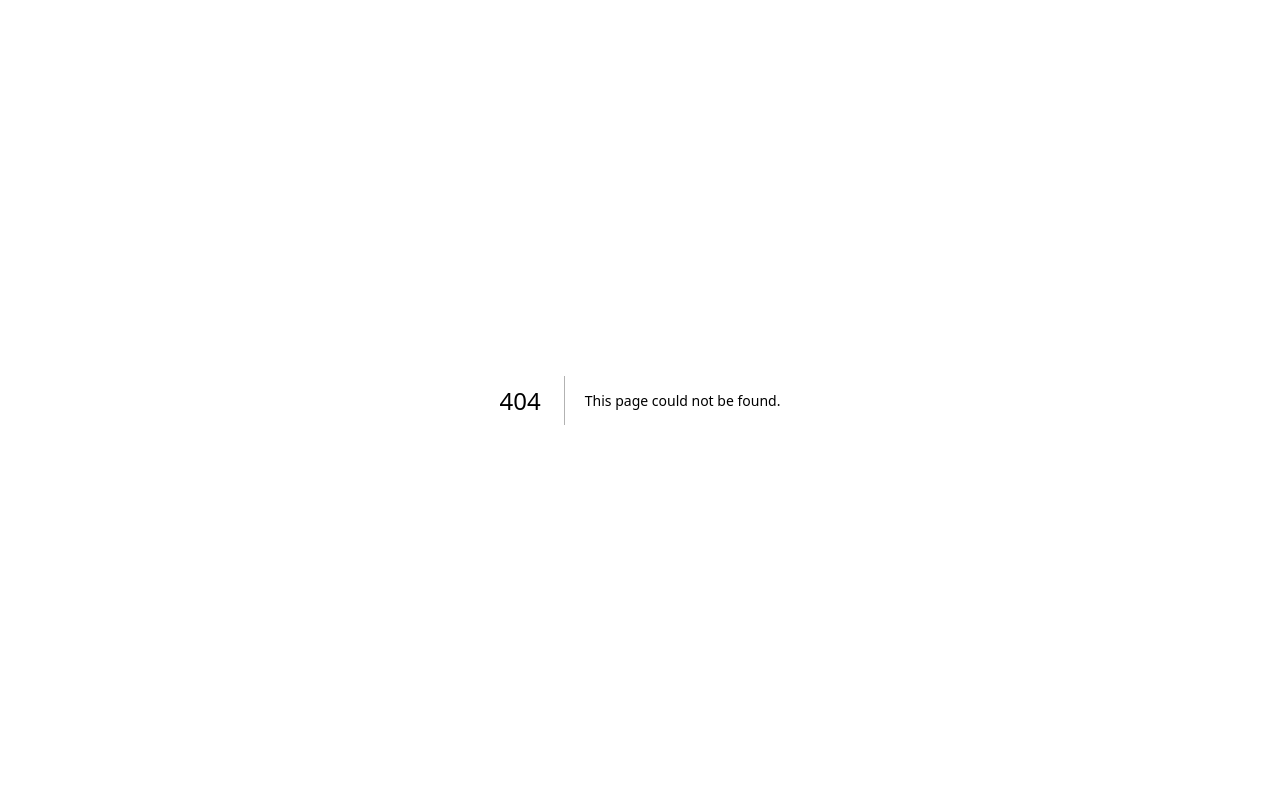
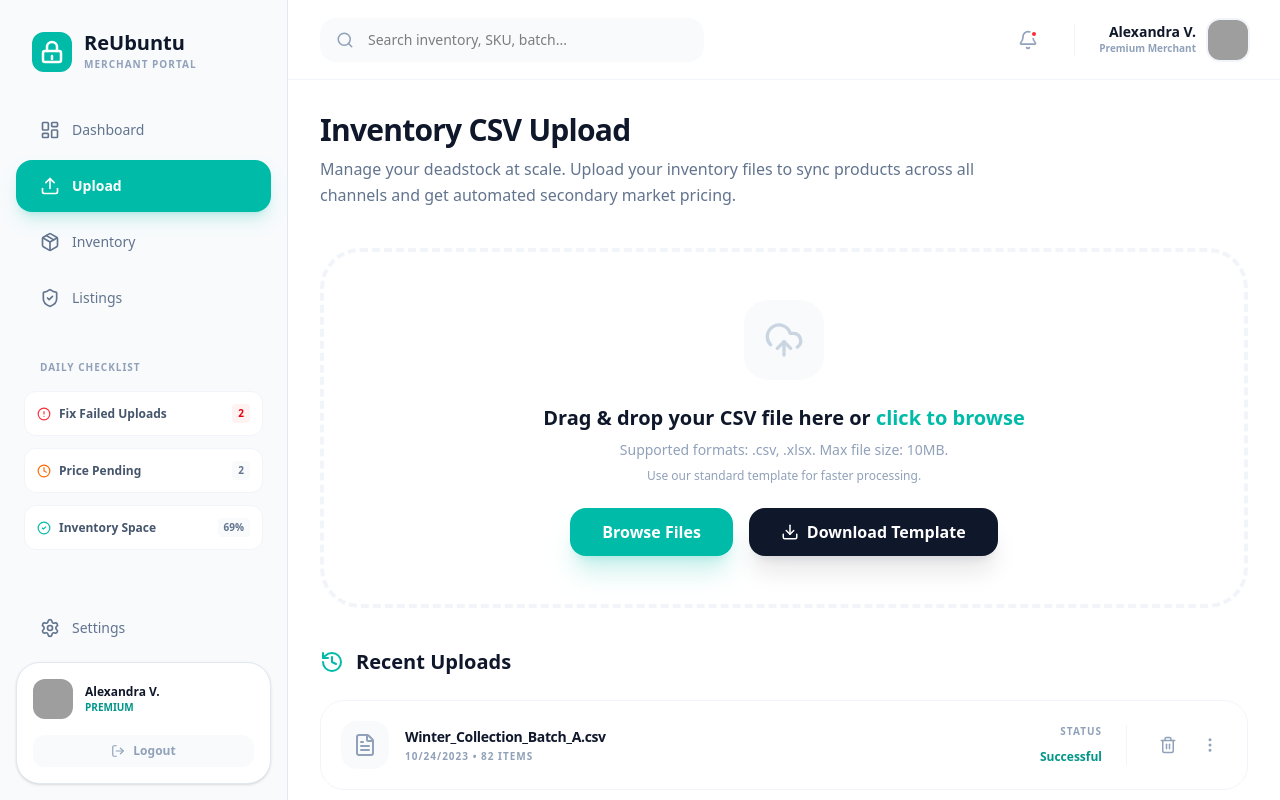
Before and after one commit to odhiambo-ed/ReUbuntu, a Next.js app in the folder frontend/: page /dashboard/upload in a window 1280 px wide. Before the commit this address had no page. Built offline with nearby package versions, Linux system fonts and the light colour scheme; grey boxes are pictures that could not be loaded.

Commit message:
add dashboard/upload/page.tsx with upload route rendering UploadView component with MOCK_UPLOADS data

```diff
--- /dev/null
+++ b/frontend/app/dashboard/upload/page.tsx
@@ -0,0 +1,9 @@
+"use client";
+
+import React from "react";
+import UploadView from "@/components/UploadView";
+import { MOCK_UPLOADS } from "@/services/mockData";
+
+export default function UploadPage() {
+  return <UploadView uploads={MOCK_UPLOADS} />;
+}
```
